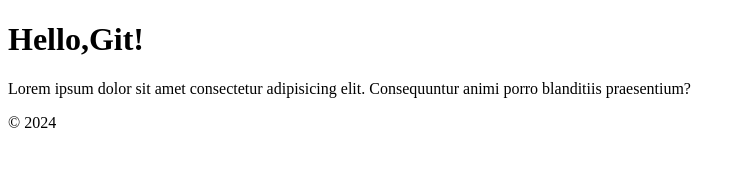
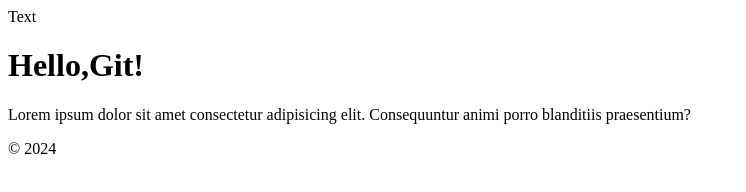
Before and after one commit to michaltheuser/Git-test, a plain HTML site: page index.html in a window 1280 px wide. Shown: the whole page, without its empty margins (0-746 px from the left). Drawn offline with Linux system fonts and the light colour scheme.

Commit message:
Update index.html

```diff
--- a/index.html
+++ b/index.html
@@ -6,6 +6,7 @@
     <meta name="viewport" content="width=device-width, initial-scale=1.0">
     <title>Document</title>
 </head>
+    <header> Text </header>
 
 <body>
     <h1> Hello,Git!</h1>
```
